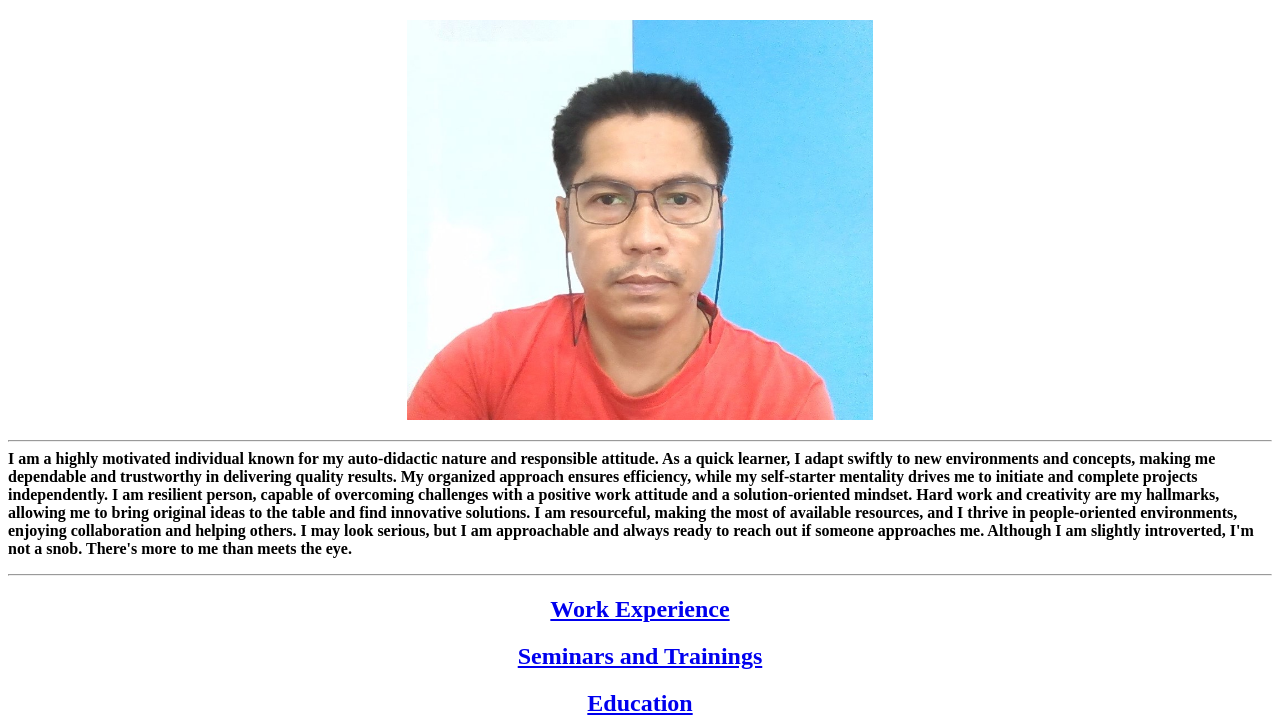
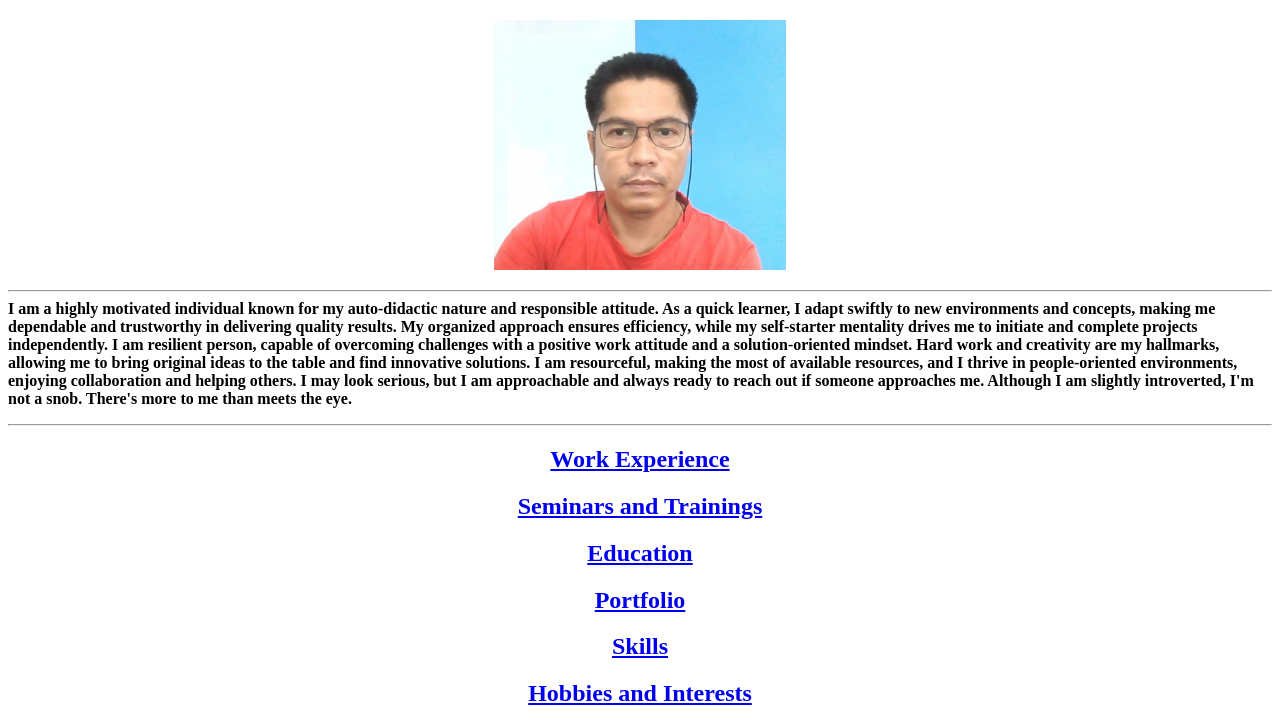
Before and after one commit to junparac/Resume, a plain HTML site: page index.html in a window 1280 px wide. Shown: the part 60-784 px from the top of the page. Drawn offline with Linux system fonts and the light colour scheme.

Commit message:
Update index.html

```diff
--- a/index.html
+++ b/index.html
@@ -12,7 +12,7 @@
 </head>
 <body>
  <h1><a href="./public/personal_info.html">Junrey Paracuelles</a></h1>
- <center><img src="./assets/images/me.jpg"alt="my picture" height="400"/></center>
+ <center><img src="./assets/images/me.jpg"alt="my picture" height="250"/></center>
 <p>
 <hr />
 <b>I am a highly motivated individual known for my auto-didactic nature and responsible attitude. As a quick learner,
```
